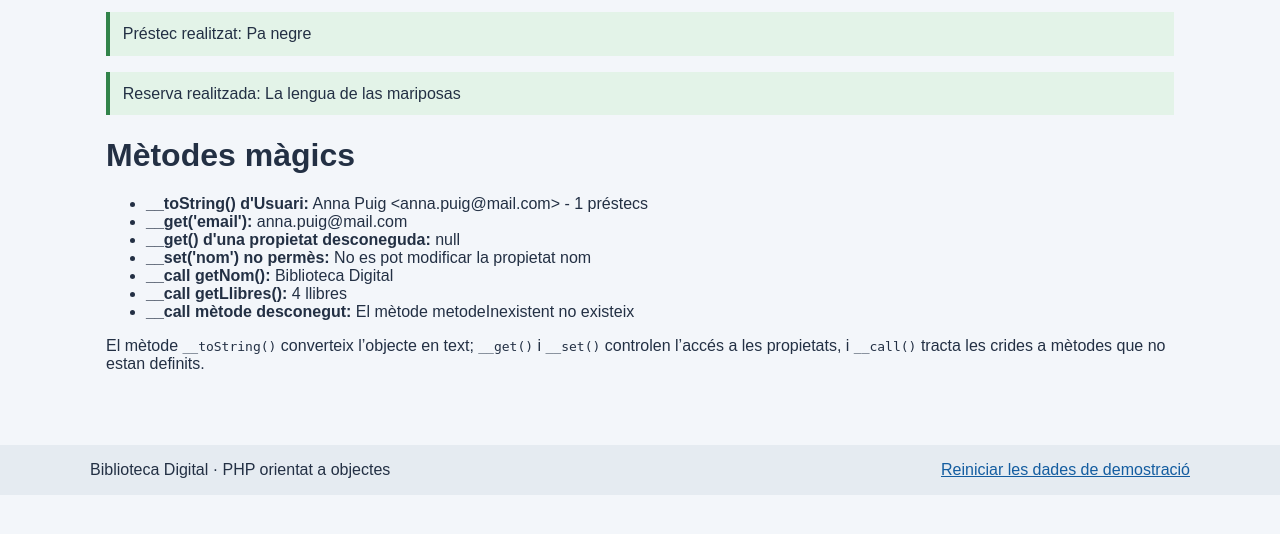
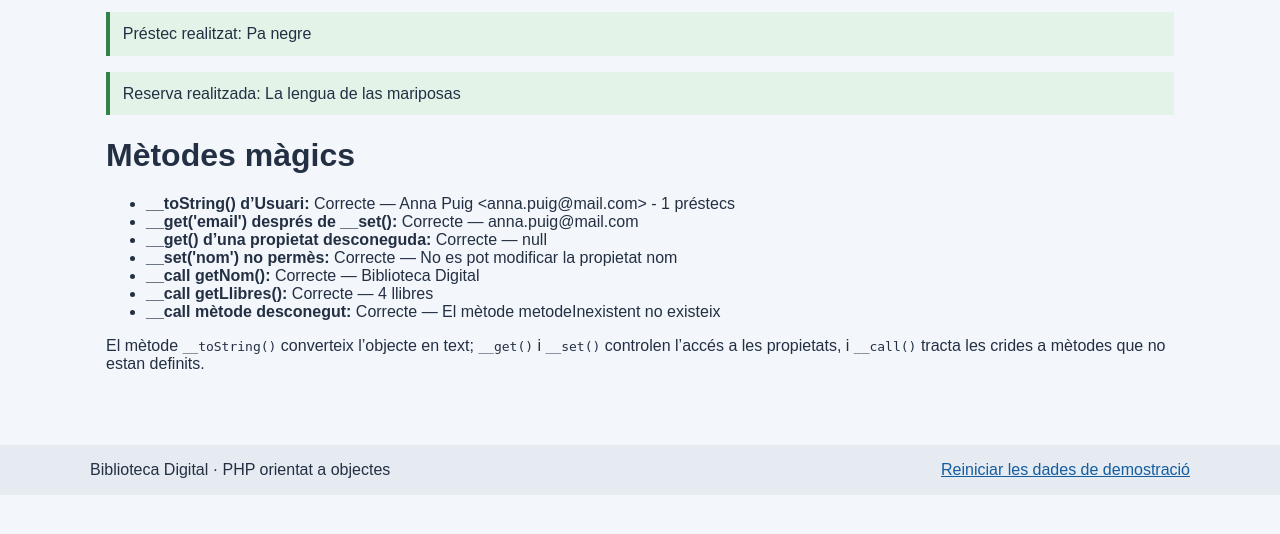
Before and after one commit to tisi121/B2_Tasca1_POO, a PHP site: page /index.php?page=demo_magic in a window 1280 px wide. Shown: the part 231-765 px from the top of the page. Run offline with PHP 8.4, Linux system fonts and the light colour scheme.

Commit message:
Valida la demo dels mètodes màgics

```diff
--- a/Bloc 2/B2_Tasca1_POO/biblioteca/views/demo_magic.php
+++ b/Bloc 2/B2_Tasca1_POO/biblioteca/views/demo_magic.php
@@ -8,31 +8,69 @@ $usuari->afegirNotificacio('Missatge temporal');
 $usuari->email = 'anna.puig@mail.com';
 $emailActualitzat = $usuari->email;
 $propietatDesconeguda = $usuari->propietatQueNoExisteix;
-$errorSet = '';
+$textUsuari = (string) $usuari;
+$errorSet = 'No s’ha produït l’excepció esperada';
+$setRebutjat = false;
 try {
     $usuari->nom = 'Nom no permès';
 } catch (LogicException $e) {
     $errorSet = $e->getMessage();
+    $setRebutjat = true;
 }
 $llibres = $biblioteca->getLlibres();
 $nomBiblioteca = $biblioteca->getNom();
-$errorCall = '';
+$errorCall = 'No s’ha produït l’excepció esperada';
+$cridaRebutjada = false;
 try {
     $biblioteca->metodeInexistent();
 } catch (BadMethodCallException $e) {
     $errorCall = $e->getMessage();
+    $cridaRebutjada = true;
 }
+$proves = [
+    [
+        'nom' => '__toString() d’Usuari',
+        'correcte' => $textUsuari !== '',
+        'resultat' => $textUsuari,
+    ],
+    [
+        'nom' => '__get(\'email\') després de __set()',
+        'correcte' => $emailActualitzat === 'anna.puig@mail.com',
+        'resultat' => $emailActualitzat,
+    ],
+    [
+        'nom' => '__get() d’una propietat desconeguda',
+        'correcte' => $propietatDesconeguda === null,
+        'resultat' => $propietatDesconeguda === null ? 'null' : (string) $propietatDesconeguda,
+    ],
+    [
+        'nom' => '__set(\'nom\') no permès',
+        'correcte' => $setRebutjat,
+        'resultat' => $errorSet,
+    ],
+    [
+        'nom' => '__call getNom()',
+        'correcte' => is_string($nomBiblioteca) && $nomBiblioteca !== '',
+        'resultat' => $nomBiblioteca,
+    ],
+    [
+        'nom' => '__call getLlibres()',
+        'correcte' => is_array($llibres),
+        'resultat' => count($llibres) . ' llibres',
+    ],
+    [
+        'nom' => '__call mètode desconegut',
+        'correcte' => $cridaRebutjada,
+        'resultat' => $errorCall,
+    ],
+];
 require __DIR__ . '/partials/capcalera.php';
 ?>
 <h1>Mètodes màgics</h1>
 <ul>
-    <li><strong>__toString() d'Usuari:</strong> <?= h((string) $usuari) ?></li>
-    <li><strong>__get('email'):</strong> <?= h($emailActualitzat) ?></li>
-    <li><strong>__get() d'una propietat desconeguda:</strong> <?= $propietatDesconeguda === null ? 'null' : h((string) $propietatDesconeguda) ?></li>
-    <li><strong>__set('nom') no permès:</strong> <?= h($errorSet) ?></li>
-    <li><strong>__call getNom():</strong> <?= h($nomBiblioteca) ?></li>
-    <li><strong>__call getLlibres():</strong> <?= count($llibres) ?> llibres</li>
-    <li><strong>__call mètode desconegut:</strong> <?= h($errorCall) ?></li>
+    <?php foreach ($proves as $prova): ?>
+        <li><strong><?= h($prova['nom']) ?>:</strong> <?= $prova['correcte'] ? 'Correcte' : 'Resultat inesperat' ?> — <?= h($prova['resultat']) ?></li>
+    <?php endforeach; ?>
 </ul>
 <p>El mètode <code>__toString()</code> converteix l’objecte en text; <code>__get()</code> i <code>__set()</code> controlen l’accés a les propietats, i <code>__call()</code> tracta les crides a mètodes que no estan definits.</p>
 <?php require __DIR__ . '/partials/peu.php'; ?>
```
Also changed, not shown: Bloc 2/B2_Tasca1_POO/lliurament.md (+1 -0 lines).
